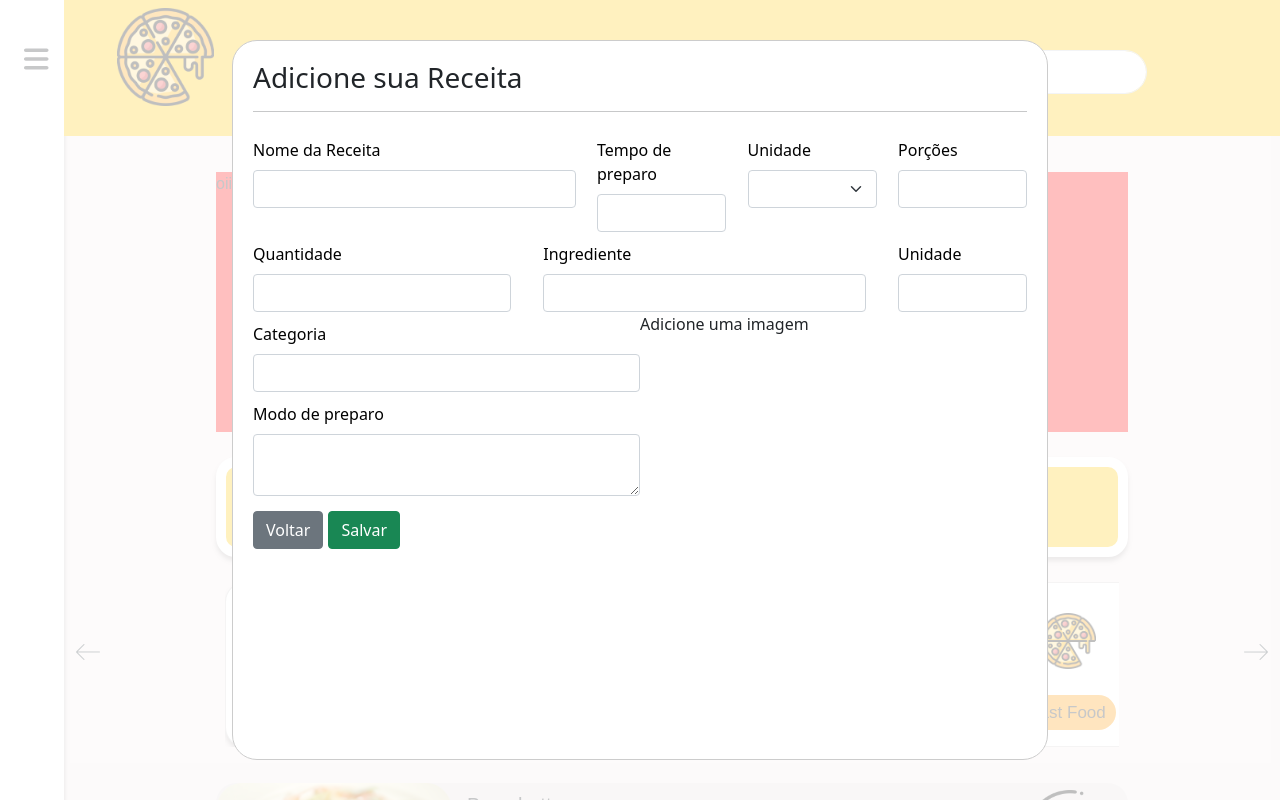
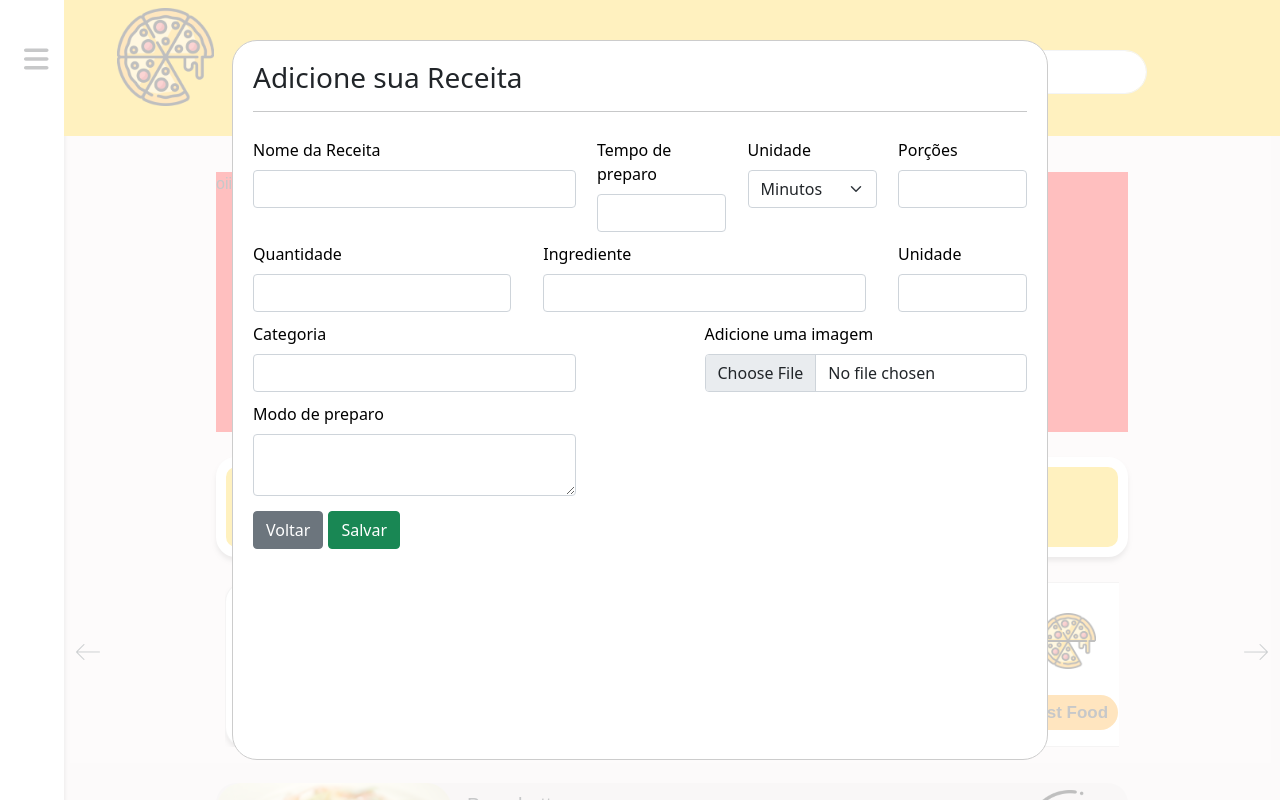
Before and after one commit to KooK-Receita/Kook, a React (Create React App) app: page / in a window 1280 px wide. Both pictures are taken after a click on the link "Adicione sua receita". Shown: the top 800 px of the page. Built offline with nearby package versions, Linux system fonts and the light colour scheme.

Commit message:
correcoes

```diff
--- a/src/components/adicione-sua-receita/adicione-sua-receita.tsx
+++ b/src/components/adicione-sua-receita/adicione-sua-receita.tsx
@@ -59,6 +59,13 @@ function AdicioneSuaReceita() {
             >
               Voltar
             </Button>
+            <Button
+              variant="warning"
+              type="button"
+              onClick={() => setFiltroIsOpen(false)}
+            >
+              Filtrar
+            </Button>
           </Modal>
         </div>
       </div>
--- a/src/components/categories/card/category.css
+++ b/src/components/categories/card/category.css
@@ -26,6 +26,6 @@
     margin: auto;
     align-self: baseline;
 
-    font-weight: 500;
+    font-weight: 600;
     font-size: 17px;
 }
--- a/src/components/filters/search.tsx
+++ b/src/components/filters/search.tsx
@@ -3,7 +3,7 @@ import "./search.css";
 function Search() {
   return (
     <div id="search">
-      <input className="form-control" type="search" placeholder="Search" />
+      <input className="form-control" type="search" />
     </div>
   );
 }
--- a/src/components/modal/modal-criar.tsx
+++ b/src/components/modal/modal-criar.tsx
@@ -24,7 +24,9 @@ export default function ModalCriar() {
           <Col md={2}>
             <Form.Group>
               <Form.Label>Unidade</Form.Label>
-              <Form.Select />
+              <Form.Select>
+                <option>Minutos</option>
+              </Form.Select>
             </Form.Group>
           </Col>
           <Col md={2}>
@@ -58,7 +60,7 @@ export default function ModalCriar() {
           </Col>
         </Row>
         <Row>
-          <Col>
+          <Col md={5}>
             <Form.Group>
               <Form.Label>Categoria</Form.Label>
               <Form.Control type="text" />
@@ -69,7 +71,12 @@ export default function ModalCriar() {
               <textarea className="form-control"></textarea>
             </Form.Group>
           </Col>
-          <Col>Adicione uma imagem</Col>
+          <Col md={5}>
+            <Form.Group>
+              <Form.Label>Adicione uma imagem</Form.Label>
+              <input className="form-control" type="file" />
+            </Form.Group>
+          </Col>
         </Row>
       </Form>
     </div>
```
